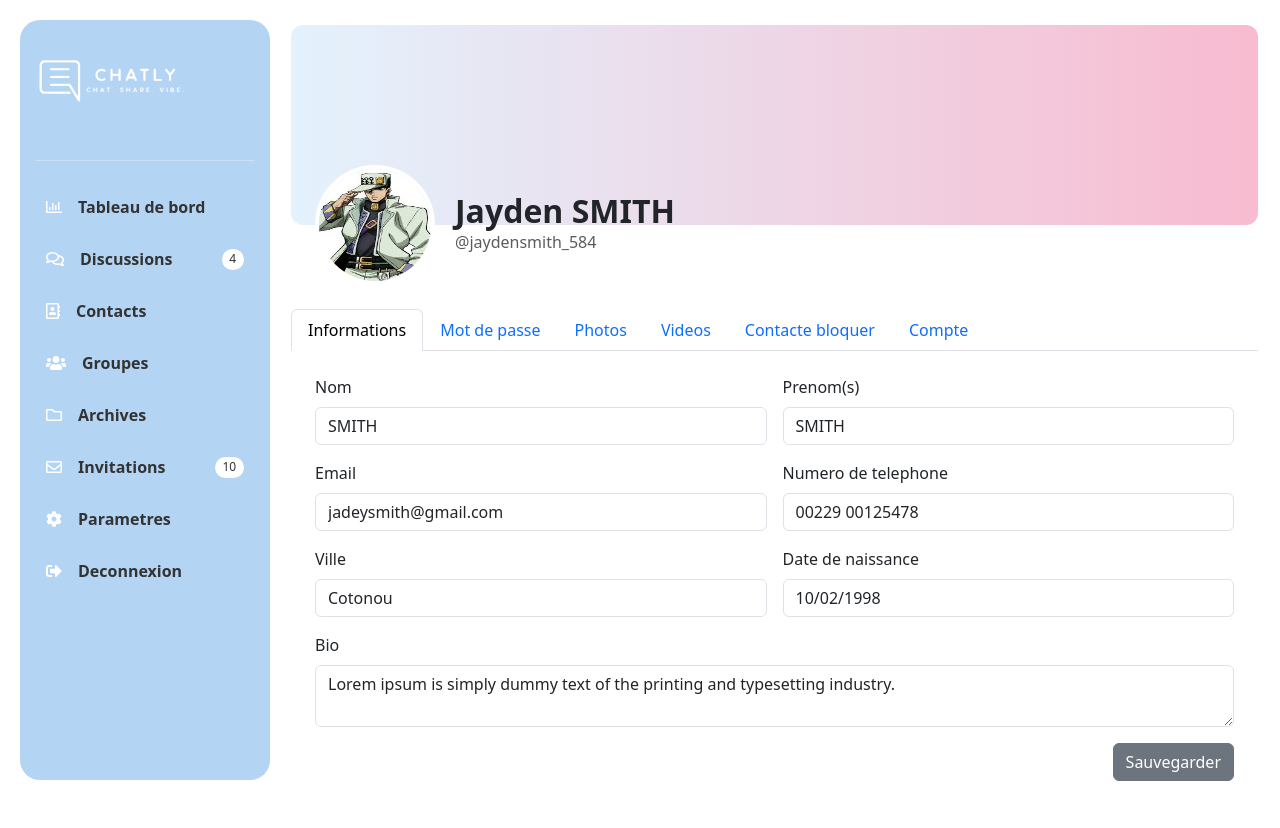
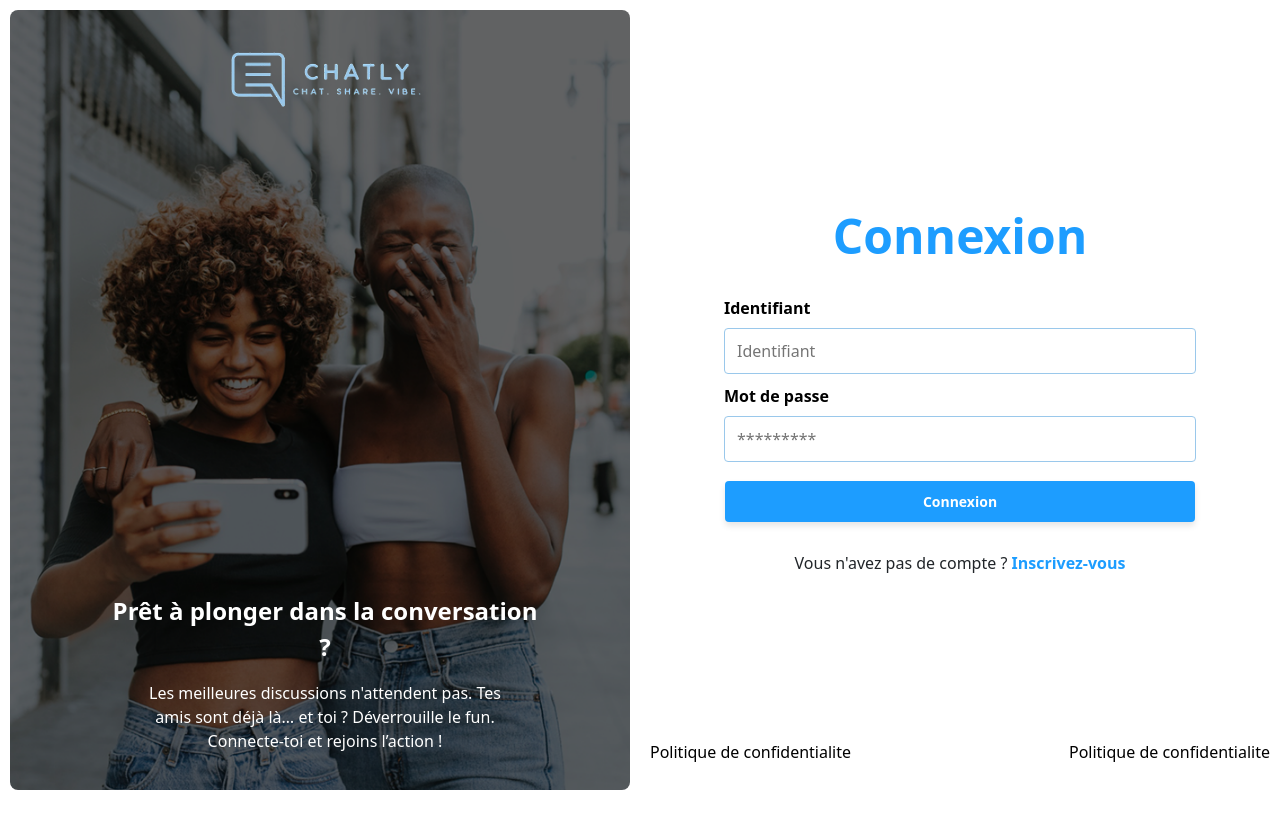
Before and after one commit to godsky17/projetWeb, a React (Vite) app in the folder frontend/: page /profil in a window 1280 px wide. After the commit the page ends 800 px from the top, so only its background shows below. Built offline with nearby package versions, Linux system fonts and the light colour scheme.

Commit message:
integration de la page profil

```diff
--- a/frontend/src/App.jsx
+++ b/frontend/src/App.jsx
@@ -10,7 +10,7 @@ import { AppContext } from './Context/AppContext';
 import ProfilePage from "./pages/Profile/Profile";
 import Message from './pages/Message/Message';
 import RechercheUtilisateur from './pages/Recherche_Utilisateur/Recherche_Utilisateur';
-
+import { useNavigate } from "react-router-dom";
 
 function App() {
   const user = JSON.parse(localStorage.getItem('user'))
@@ -20,13 +20,13 @@ function App() {
     <BrowserRouter>
       <Routes>
         {/* Définir ProfilePage comme route par défaut */}
-        <Route index element={<RechercheUtilisateur />} />
-        <Route path='/message' element={<Message />} />
-        <Route path='/profil' element={<ProfilePage />} />
-        <Route path='/login' element={<Login />} />
-        <Route path='/register' element={<Register />} />
-        <Route path='/update-password' element={<Email />} />
-        <Route path='/new-password' element={<Password />} />
+        <Route index element={user ? <RechercheUtilisateur /> : <Login />} />
+        <Route path='/message' element={user ? <Message /> : <Login />} />
+        <Route path='/profil' element={ user ? <ProfilePage /> : <Login />} />
+        <Route path='/login' element={ user ? <Message /> : <Login />} />
+        <Route path='/register' element={ user ? <Register /> : <Login />} />
+        <Route path='/update-password' element={ user ? <Email /> : <Login />} />
+        <Route path='/new-password' element={ user ? <Password /> : <Login />} />
       </Routes>
     </BrowserRouter>
 
--- a/frontend/src/conpoments/ProfilHeader/ProfilHeader.jsx
+++ b/frontend/src/conpoments/ProfilHeader/ProfilHeader.jsx
@@ -1,7 +1,7 @@
 import React from 'react';
 import './ProfilHeader.css';
 
-const ProfilHeader = () => {
+const ProfilHeader = ({user}) => {
   return (
     <div className="profile-header">
       <div className="banner"></div>
@@ -13,8 +13,8 @@ const ProfilHeader = () => {
           className="profile-pic"
         />
         <div className="profile-text">
-          <h2 className="fw-bold mb-0">Jayden SMITH</h2>
-          <p className="text-muted">@jaydensmith_584</p>
+          <h2 className="fw-bold mb-0">{user.identity['fullName']}</h2>
+          <p className="text-muted">{user.email}</p>
         </div>
       </div>
     </div>
--- a/frontend/src/conpoments/ProfilPassword/ProfilPassword.jsx
+++ b/frontend/src/conpoments/ProfilPassword/ProfilPassword.jsx
@@ -3,24 +3,54 @@ import './ProfilPassword.css';
 
 
 const PasswordTab = () => {
+  const handleChange = () => {
+    const saveBtn = document.querySelector('.saveBtn');
+    saveBtn.classList.replace("btn-secondary", "btn-primary")
+    saveBtn.setAttribute('type', "submit")
+  }
+
+  async function handlePassSubmit(e){
+    e.preventDefault();
+    const form = new FormData(e.target)
+    const current_password = form.get("current_password")
+    const new_password = form.get("new_password")
+
+    const response = await fetch('/api/user/update-password', {
+      method: "PATCH",
+      body: JSON.stringify({
+        current_password: current_password,
+        new_password: new_password
+      }),
+      headers: {
+        "Content-Type": "application/json",
+        "Authorization": `Bearer ${localStorage.getItem('token')}`
+      }
+    });
+
+    const data = await response.json();
+    if(data.errors){
+      console.error(data)
+    }
+
+    localStorage.clear()
+    location.reload();
+  }
+
+
   return (
     <div className="tab-content p-4 bg-white rounded-bottom ">
-      <form>
+      <form onSubmit={handlePassSubmit}>
         <div className="row g-3">
           <div className="row call1">
             <h6 className="col">Mot de passe actuelle</h6>
-            <input type="password" className="form-control col" placeholder="********" />
+            <input type='password' name="current_password" className="form-control col" placeholder="********" onChange={handleChange} />
           </div><hr></hr>
           <div className="row mt-4">
             <h6 className="col">Nouveau mot de passe</h6>
-            <input type="password" className="form-control col" placeholder="********" />
-          </div><hr></hr>
-          <div className="row mt-5">
-            <h6 className="col">Confirmer nouveau mot de passe</h6>
-            <input type="password" className="form-control col" placeholder="********" />
+            <input type='password' name="new_password" className="form-control col" placeholder="********" onChange={handleChange}/>
           </div>
           <div className="col-12 text-end">
-            <button type="submit" className="btn btn-secondary">Sauvegarder</button>
+            <button type="submit" className="btn btn-secondary saveBtn">Sauvegarder</button>
           </div>
         </div>
       </form>
--- a/frontend/src/conpoments/ProfilTabs/ProfilTabs.jsx
+++ b/frontend/src/conpoments/ProfilTabs/ProfilTabs.jsx
@@ -3,8 +3,64 @@ import './ProfilTabs.css';
 import PasswordTab from '../ProfilPassword/ProfilPassword';
 
 
-const ProfilTabs = () => {
+const ProfilTabs = ({ user }) => {
   const [activeTab, setActiveTab] = useState('informations');
+
+  const handleChange = () => {
+    const saveBtn = document.querySelector('.saveBtn');
+    saveBtn.classList.replace("btn-secondary", "btn-primary")
+    saveBtn.setAttribute('type', "submit")
+  }
+
+  function updateInfo(message) {
+    setTimeout(() => {
+        let modal = new bootstrap.Modal(document.getElementById('confirmationModal'));
+        modal.show();
+    }, 500);
+}
+
+document.getElementById('confirmationModal')?.addEventListener('hidden.bs.modal', function () {
+  location.reload();
+});
+
+  async function handleInfoSubmit(e) {
+    e.preventDefault();
+    const form = new FormData(e.target)
+    const fullName = form.get("fullName")
+    const username = form.get("username")
+    const email = form.get("email")
+    const bio = form.get("bio")
+
+    const response = await fetch('/api/user/update-profile', {
+      method: "PATCH",
+      body: JSON.stringify({
+        identity: {
+          fullName: fullName,
+          bio: bio,
+        },
+        email: email,
+        username: username
+      }),
+      headers: {
+        "Content-Type": "application/json",
+        "Authorization": `Bearer ${localStorage.getItem('token')}`
+      }
+    });
+
+    const data = await response.json();
+    if(data.errors){
+      console.error(data)
+    }
+
+    localStorage.clear()
+    localStorage.setItem("token", data.data.token);
+    localStorage.setItem("user", JSON.stringify(data.data.user))
+    updateInfo(data.message)
+
+
+  }
+
+
 
   return (
     <div className="profile-tabs ProfileTabs">
@@ -61,42 +117,32 @@ const ProfilTabs = () => {
 
       {activeTab === 'informations' && (
         <div className="tab-content p-4 bg-white rounded-bottom ">
-          <form>
+          <form onSubmit={handleInfoSubmit}>
             <div className="row g-3">
               <div className="col-md-6">
-                <label className="form-label">Nom</label>
-                <input type="text" className="form-control" defaultValue="SMITH" />
+                <label className="form-label">Nom et prenoms</label>
+                <input name='fullName' type="text" className="form-control input" defaultValue={user.identity['fullName']} onChange={handleChange} />
               </div>
               <div className="col-md-6">
-                <label className="form-label">Prenom(s)</label>
-                <input type="text" className="form-control" defaultValue="SMITH" />
+                <label className="form-label">Nom d'utilisateur</label>
+                <input type="text" name='username' className="form-control input" defaultValue={user.username} onChange={handleChange} />
               </div>
-              <div className="col-md-6">
+              <div className="col-md-12">
                 <label className="form-label">Email</label>
-                <input type="email" className="form-control" defaultValue="jadeysmith@gmail.com" />
-              </div>
-              <div className="col-md-6">
-                <label className="form-label">Numero de telephone</label>
-                <input type="tel" className="form-control" defaultValue="00229 00125478" />
-              </div>
-              <div className="col-md-6">
-                <label className="form-label">Ville</label>
-                <input type="text" className="form-control" defaultValue="Cotonou" />
-              </div>
-              <div className="col-md-6">
-                <label className="form-label">Date de naissance</label>
-                <input type="text" className="form-control" defaultValue="10/02/1998" />
+                <input type="email" name='email' className="form-control input" defaultValue={user.email} onChange={handleChange} />
               </div>
               <div className="col-12">
                 <label className="form-label">Bio</label>
                 <textarea
-                  className="form-control"
+                  className="form-control input"
+                  name='bio'
                   rows="2"
-                  defaultValue="Lorem ipsum is simply dummy text of the printing and typesetting industry."
+                  defaultValue={user.identity['bio'] ? user.identity['bio'] : ""}
+                  onChange={handleChange}
                 ></textarea>
               </div>
               <div className="col-12 text-end">
-                <button type="submit" className="btn btn-secondary">Sauvegarder</button>
+                <button className="btn btn-secondary saveBtn">Sauvegarder</button>
               </div>
             </div>
           </form>
@@ -104,7 +150,25 @@ const ProfilTabs = () => {
       )}
 
       {activeTab === 'password' && <PasswordTab />}
+
+    <div class="modal fade" id="confirmationModal" tabindex="-1" aria-labelledby="modalLabel" aria-hidden="true">
+        <div class="modal-dialog">
+            <div class="modal-content">
+                <div class="modal-header border-0">
+                    <h5 class="modal-title" id="modalLabel">Confirmation</h5>
+                    <button type="button" class="btn-close" data-bs-dismiss="modal" aria-label="Fermer"></button>
+                </div>
+                <div class="modal-body">
+                   Modification effectue !
+                </div>
+                <div class="modal-footer border-0">
+                    <button type="button" class="btn btn-success" data-bs-dismiss="modal">OK</button>
+                </div>
+            </div>
+        </div>
     </div>
+    </div>
+
   );
 };
 
--- a/frontend/src/conpoments/SideBar/SideBar.jsx
+++ b/frontend/src/conpoments/SideBar/SideBar.jsx
@@ -53,7 +53,7 @@ const SideBar = () => {
             </a>
           </div>
           <div className="nav-item mb-2">
-            <a className="nav-link d-flex align-items-center">
+            <a href="/profil" className="nav-link d-flex align-items-center">
               <i className="fas fa-cog me-3"></i>
               Parametres
             </a>
--- a/frontend/src/pages/Login/Login.jsx
+++ b/frontend/src/pages/Login/Login.jsx
@@ -35,7 +35,7 @@ function Login() {
             localStorage.setItem("token", data.data.token);
             localStorage.setItem("user", JSON.stringify(data.data.user));
             setToken(data.data.token);
-            navigate("/test/form");
+            navigate("/");
         }
 
     }
--- a/frontend/src/pages/Message/Message.css
+++ b/frontend/src/pages/Message/Message.css
@@ -1,6 +1,6 @@
 /* Message.css */
 .message-page {
-    margin-left: 260px;
+    margin-left: 280px;
     height: 100vh;
     background-color: #f8fafc;
     display: flex;
@@ -9,7 +9,6 @@
 .chat-container {
     width: 380px;
     background: white;
-    box-shadow: 2px 0 5px rgba(0, 0, 0, 0.05);
 }
 
 .search-bar {
--- a/frontend/src/pages/Profile/Profile.jsx
+++ b/frontend/src/pages/Profile/Profile.jsx
@@ -4,14 +4,15 @@ import ProfilTabs from '../../conpoments/ProfilTabs/ProfilTabs';
 import './Profile.css';
 
 const Profile = () => {
+  const user = JSON.parse(localStorage.getItem('user'))
   return (
     <div className="d-flex">
       <SideBar />
       <div className="main-content">
         <div className="container-fluid py-4">
-          <ProfilHeader />
+          <ProfilHeader  user={user}/>
           <div className="mt-4">
-            <ProfilTabs />
+            <ProfilTabs user={user}/>
           </div>
         </div>
       </div>
```
